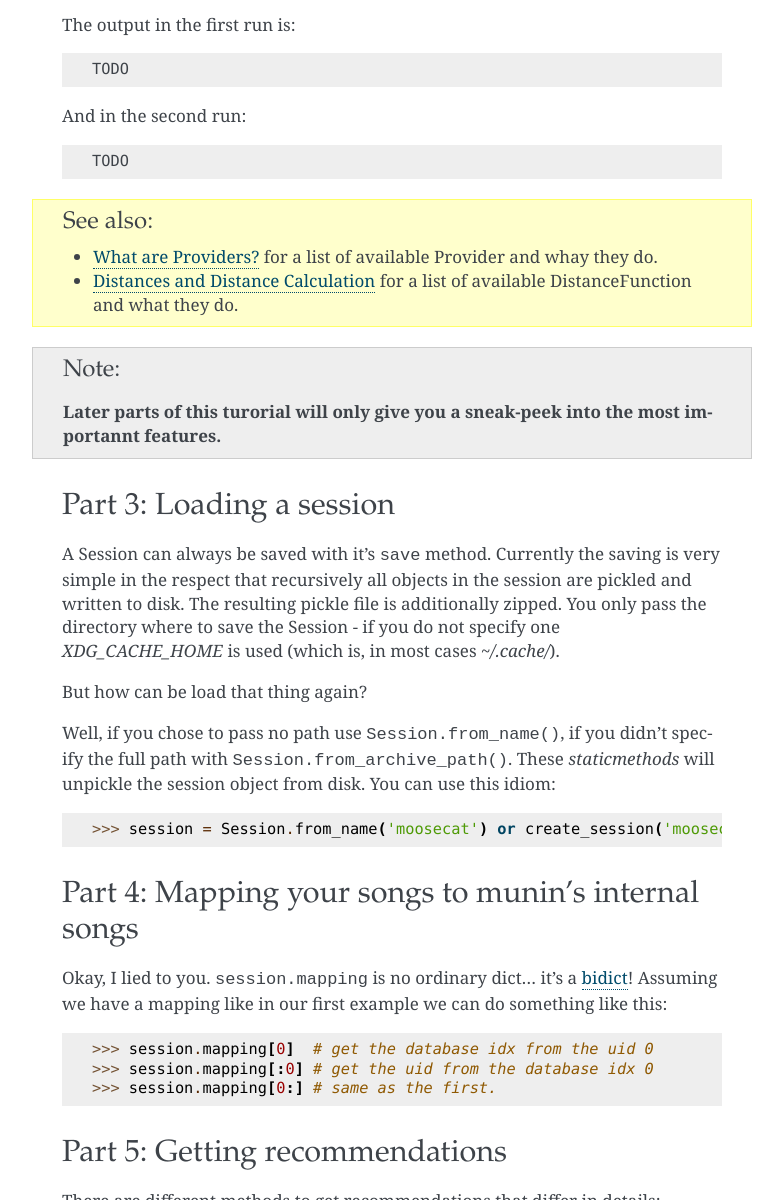
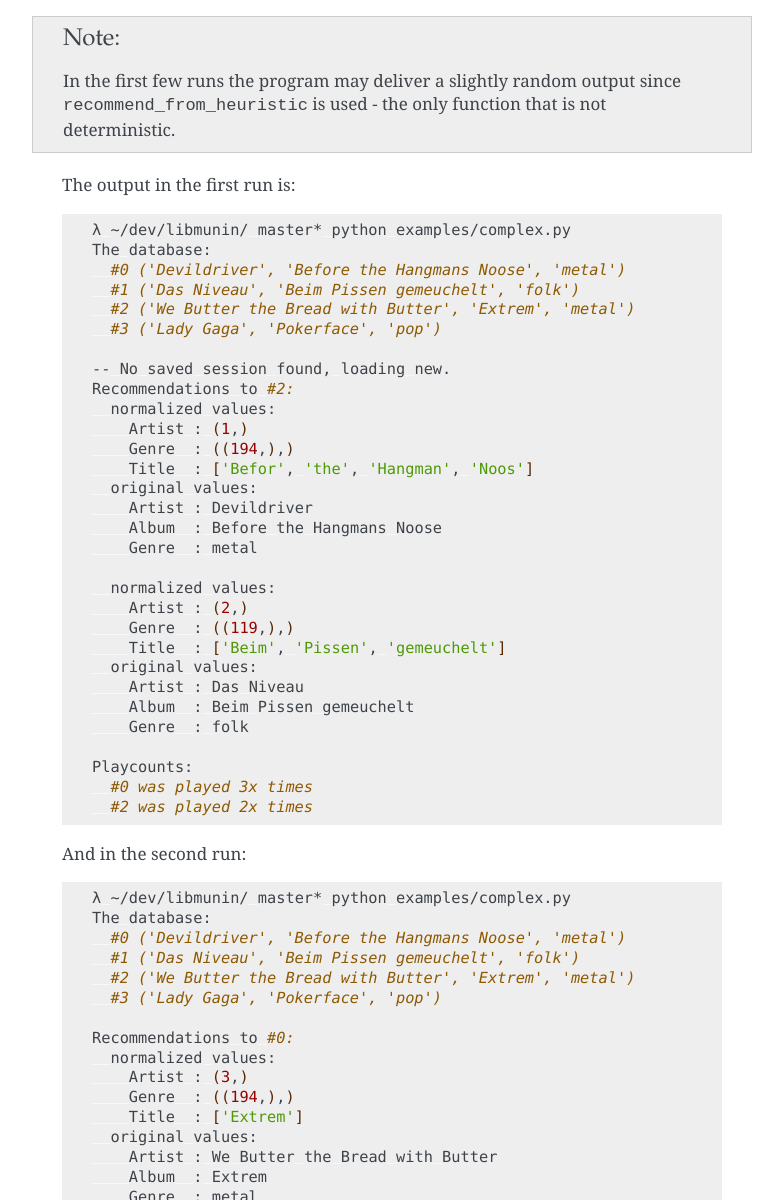
Before and after one commit to sahib/libmunin, a Sphinx documentation site: the page built from doc/tutorial.rst, in a window 1280 px wide and 1400 px high, scrolled down 3715 px, cut to the strip 200-1400 px from the top of the window. Shown: the whole strip, without its empty margins (358-1141 px from the left). Built offline with Sphinx 7.4.7, drawn with Linux system fonts in a browser that asks for light colours; some of the changed text lies outside the part shown.

```diff
--- a/doc/api/session_and_database.rst
+++ b/doc/api/session_and_database.rst
@@ -6,6 +6,7 @@ Session
 
 .. automodule:: munin.session
     :members: Session
+    :special-members:
 
 Database
 --------
--- a/doc/tutorial.rst
+++ b/doc/tutorial.rst
@@ -186,20 +186,130 @@ version:
 
 Here's a full example of how this plays together:
 
-.. literalinclude:: ../munin/__main__.py
+.. literalinclude:: ../examples/complex.py
 
+
+.. note::
+
+    In the first few runs the program may deliver a slightly random output
+    since ``recommend_from_heuristic`` is used - the only function that is not
+    deterministic.
 
 The output in the first run is:
 
 .. code-block:: bash
 
-   TODO
+   λ ~/dev/libmunin/ master* python examples/complex.py
+   The database:
+     #0 ('Devildriver', 'Before the Hangmans Noose', 'metal')
+     #1 ('Das Niveau', 'Beim Pissen gemeuchelt', 'folk')
+     #2 ('We Butter the Bread with Butter', 'Extrem', 'metal')
+     #3 ('Lady Gaga', 'Pokerface', 'pop')
+
+   -- No saved session found, loading new.
+   Recommendations to #2:
+     normalized values:
+       Artist : (1,)
+       Genre  : ((194,),)
+       Title  : ['Befor', 'the', 'Hangman', 'Noos']
+     original values:
+       Artist : Devildriver
+       Album  : Before the Hangmans Noose
+       Genre  : metal
+
+     normalized values:
+       Artist : (2,)
+       Genre  : ((119,),)
+       Title  : ['Beim', 'Pissen', 'gemeuchelt']
+     original values:
+       Artist : Das Niveau
+       Album  : Beim Pissen gemeuchelt
+       Genre  : folk
+
+   Playcounts:
+     #0 was played 3x times
+     #2 was played 2x times
 
 And in the second run:
 
 .. code-block:: bash
 
-   TODO
+    λ ~/dev/libmunin/ master* python examples/complex.py
+    The database:
+      #0 ('Devildriver', 'Before the Hangmans Noose', 'metal')
+      #1 ('Das Niveau', 'Beim Pissen gemeuchelt', 'folk')
+      #2 ('We Butter the Bread with Butter', 'Extrem', 'metal')
+      #3 ('Lady Gaga', 'Pokerface', 'pop')
+
+    Recommendations to #0:
+      normalized values:
+        Artist : (3,)
+        Genre  : ((194,),)
+        Title  : ['Extrem']
+      original values:
+        Artist : We Butter the Bread with Butter
+        Album  : Extrem
+        Genre  : metal
+
+      normalized values:
+        Artist : (2,)
+        Genre  : ((119,),)
+        Title  : ['Beim', 'Pissen', 'gemeuchelt']
+      original values:
+        Artist : Das Niveau
+        Album  : Beim Pissen gemeuchelt
+        Genre  : folk
+
+      normalized values:
+        Artist : (4,)
+        Genre  : ((226,),)
+        Title  : ['Pokerfac']
+      original values:
+        Artist : Lady Gaga
+        Album  : Pokerface
+        Genre  : pop
+
+    Playcounts:
+      #0 was played 6x times
+      #2 was played 4x times
+
+In the 4th run we see another difference, libmunin developed an association rule
+from our history!
+
+.. code-block:: bash
+
+    λ ~/dev/libmunin/ master* python examples/complex.py
+    The database:
+      #0 ('Devildriver', 'Before the Hangmans Noose', 'metal')
+      #1 ('Das Niveau', 'Beim Pissen gemeuchelt', 'folk')
+      #2 ('We Butter the Bread with Butter', 'Extrem', 'metal')
+      #3 ('Lady Gaga', 'Pokerface', 'pop')
+
+    Association Rules:
+             [2] <-> [0]        [supp=    3, rating=0.65625]
+
+    Recommendations to #2:
+      normalized values:
+        Artist : (1,)
+        Genre  : ((194,),)
+        Title  : ['Befor', 'the', 'Hangman', 'Noos']
+      original values:
+        Artist : Devildriver
+        Album  : Before the Hangmans Noose
+        Genre  : metal
+
+      normalized values:
+        Artist : (2,)
+        Genre  : ((119,),)
+        Title  : ['Beim', 'Pissen', 'gemeuchelt']
+      original values:
+        Artist : Das Niveau
+        Album  : Beim Pissen gemeuchelt
+        Genre  : folk
+
+    Playcounts:
+      #0 was played 15x times
+      #2 was played 10x times
 
 
 .. seealso::
```
Also changed, not shown: doc/api/examples.rst (added, +10 -0 lines), doc/index.rst (+16 -6 lines), .travis.yml, 7 other files.
